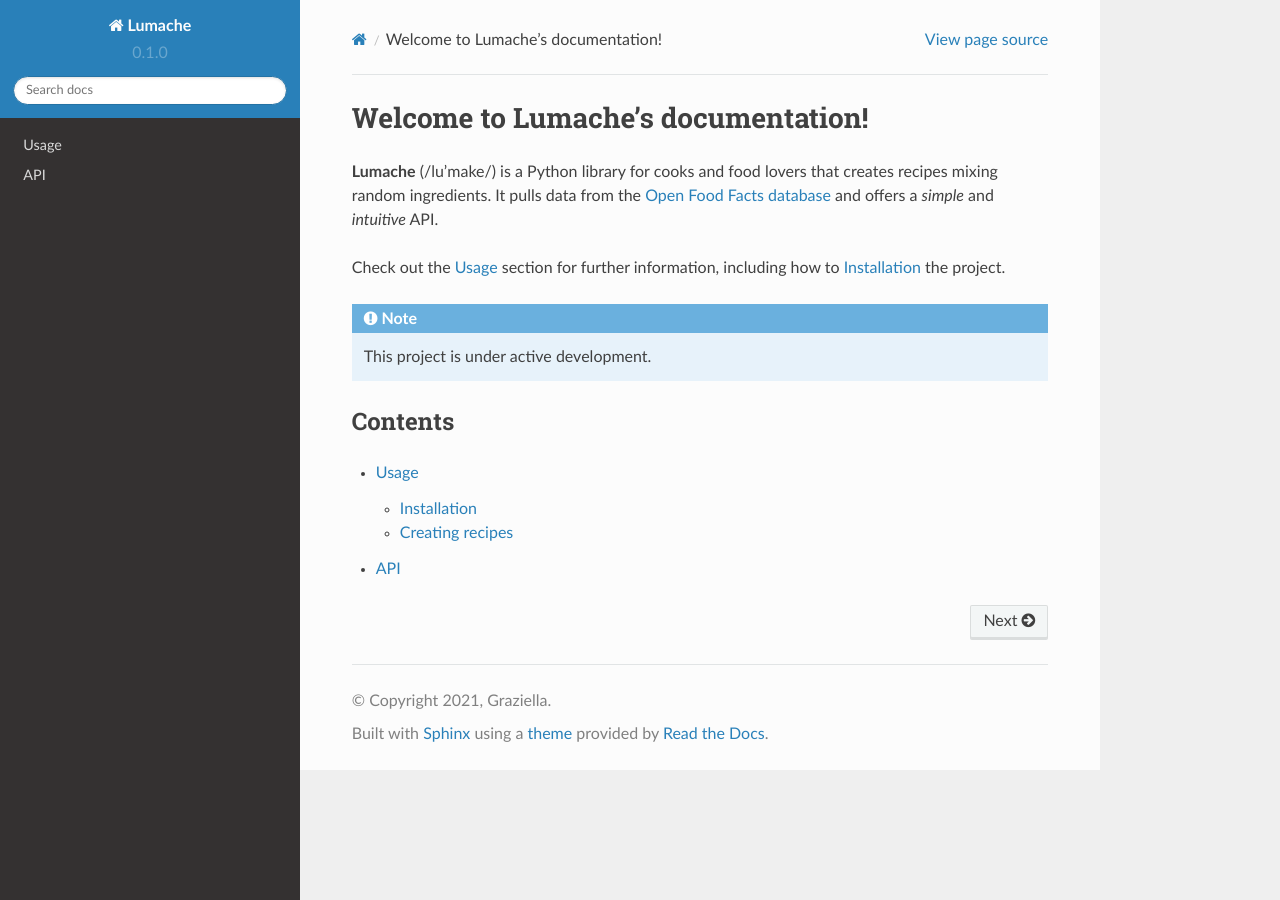
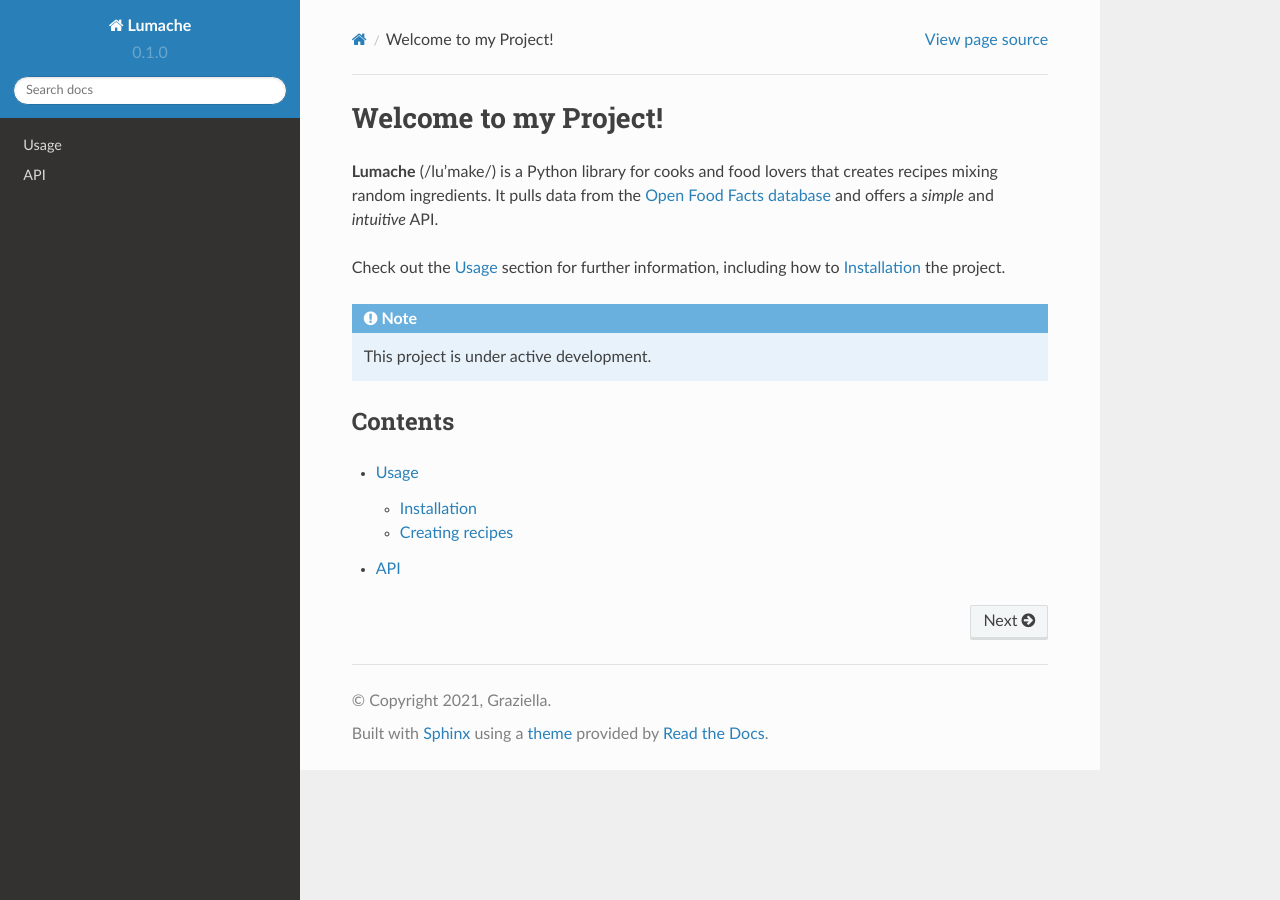
Before and after one commit to Angeloenrico/project, a Sphinx documentation site: the page built from docs/source/index.rst, in a window 1280 px wide. Built offline with Sphinx 7.4.7 and the Read the Docs theme 2.0.0, drawn with Linux system fonts in a browser that asks for light colours.

Commit message:
Update index.rst

```diff
--- a/docs/source/index.rst
+++ b/docs/source/index.rst
@@ -1,5 +1,5 @@
-Welcome to Lumache's documentation!
-===================================
+Welcome to my Project!
+======================
 
 **Lumache** (/lu'make/) is a Python library for cooks and food lovers
 that creates recipes mixing random ingredients.
```
